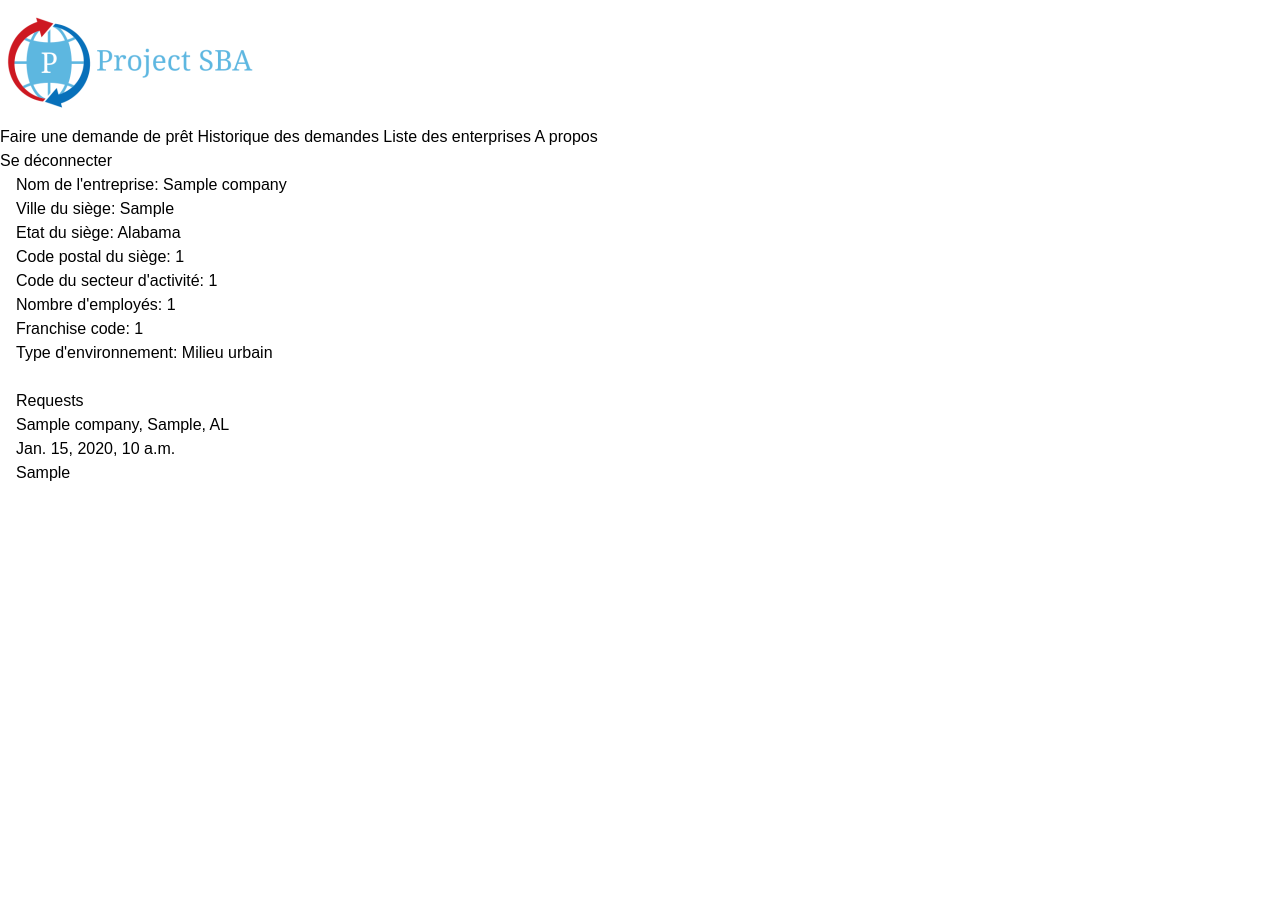
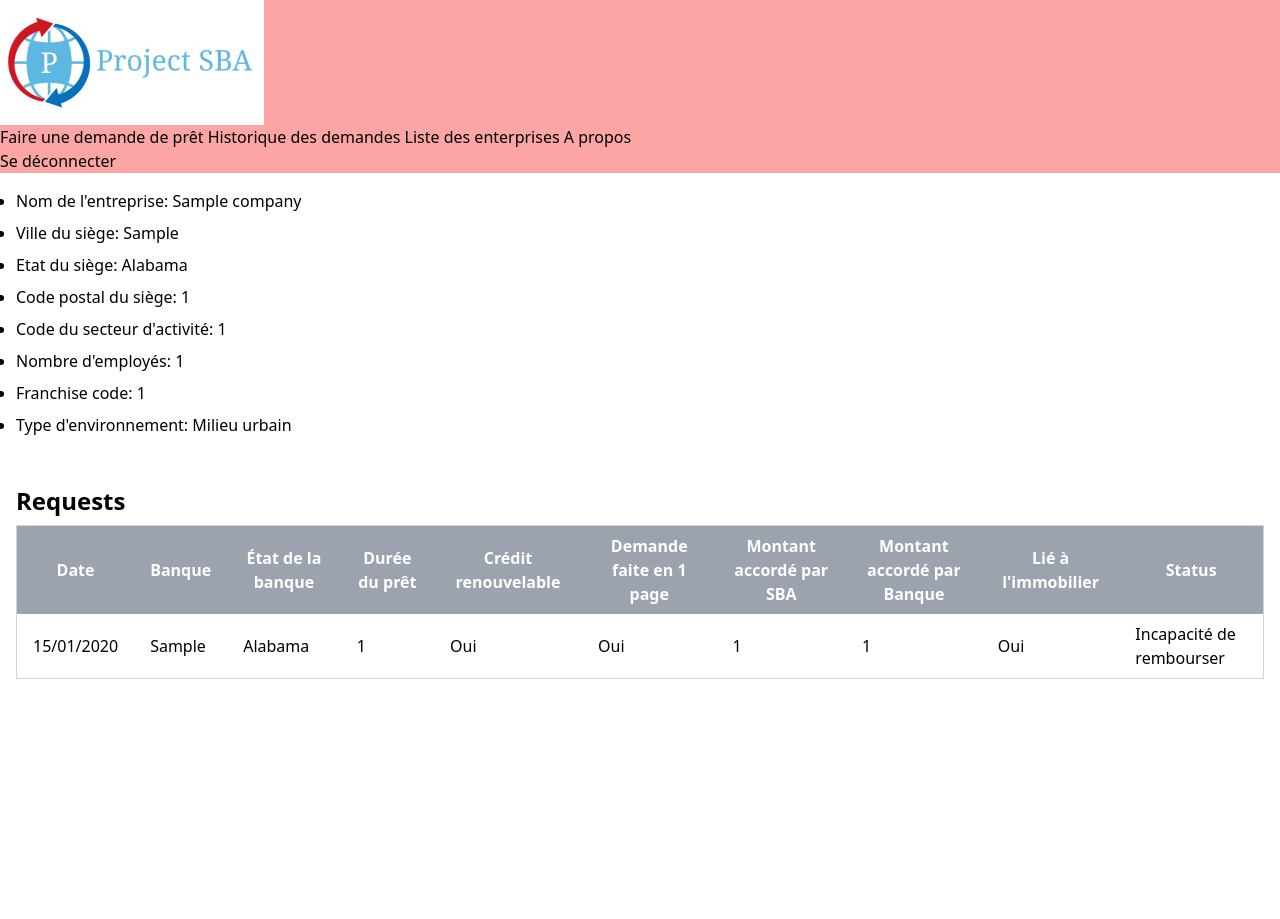
Before and after one commit to cjulliar/loan_project, a Django app: page /company/1 in a window 1280 px wide. Shown: the top 919 px of the page. Before the commit the page ends 481 px from the top, so only its background shows below. Run offline with Django 4.2, Linux system fonts and the light colour scheme; a user stored in the database is signed in; tables that the repository leaves empty hold one stand-in row (values such as "Sample post"); some libraries are stand-ins or nearby versions.

Commit message:
design des tableaux historique et company

```diff
--- a/app/main/models.py
+++ b/app/main/models.py
@@ -45,3 +45,6 @@ class Request(models.Model):
     def company_data(self, column):
         company = self.company
         return company[column]
+
+    def formatted_date(self):
+        return self.date.strftime('%d/%m/%Y')
--- a/app/main/templates/main/companies_page.html
+++ b/app/main/templates/main/companies_page.html
@@ -8,6 +8,9 @@
             <li>
                 <a href="{% url 'main:company' pk=company.id %}">
                     {{company.name}} - {{company.get_state_display}}
+                {% comment %} <a href="/funct/{{funct.id}}"> {% endcomment %}
+                {% comment %} <a"href="{% url "company-detail" pk=company.id %}"> {% endcomment %}
+                    {% comment %} {{ company.name }} {% endcomment %}
                 </a>
             </li>
         {% endfor %}
--- a/app/main/templates/main/company_page.html
+++ b/app/main/templates/main/company_page.html
@@ -1,25 +1,50 @@
 {% extends "base.html" %}
 
 {% block content %}
-    <ul>
-        <li>Nom de l'entreprise:  {{company.name}}</li>
-        <li>Ville du siège:       {{company.city}}</li>
-        <li>Etat du siège:        {{company.get_state_display}}</li>
-        <li>Code postal du siège: {{company.zip}}</li>
-        <li>Code du secteur d'activité: {{company.naics}}</li>
-        <li>Nombre d'employés:    {{company.num_employees}}</li>
-        <li>Franchise code:       {{company.franchise_code}}</li>
-        <li>Type d'environnement: {{company.get_urban_rural_display}}</li>
-
+    <ul class="list-disc mt-4">
+        <li class="mb-2">Nom de l'entreprise:  {{ company.name }}</li>
+        <li class="mb-2">Ville du siège:       {{ company.city }}</li>
+        <li class="mb-2">Etat du siège:        {{ company.get_state_display }}</li>
+        <li class="mb-2">Code postal du siège: {{ company.zip }}</li>
+        <li class="mb-2">Code du secteur d'activité: {{ company.naics }}</li>
+        <li class="mb-2">Nombre d'employés:    {{ company.num_employees }}</li>
+        <li class="mb-2">Franchise code:       {{ company.franchise_code }}</li>
+        <li class="mb-2">Type d'environnement: {{ company.get_urban_rural_display }}</li>
     </ul><br>
 
-    <h3>Requests</h3>
-    <ul>
-        {% for request in requests %}
-            <li>{{ request.company }}</li>
-            <li>{{ request.date }}</li>
-            <li>{{ request.bank }}</li>
-            <!-- Afficher d'autres détails de la Request -->
-        {% endfor %}
-    </ul>
+    <h3 class="text-2xl font-bold mt-4 mb-2">Requests</h3>
+    <div class="overflow-x-auto">
+        <table class="w-full border-collapse border border-gray-300">
+            <thead>
+                <tr class="bg-gray-400 text-white">
+                    <th class="py-2 px-4">Date</th>
+                    <th class="py-2 px-4">Banque</th>
+                    <th class="py-2 px-4">État de la banque</th>
+                    <th class="py-2 px-4">Durée du prêt</th>
+                    <th class="py-2 px-4">Crédit renouvelable</th>
+                    <th class="py-2 px-4">Demande faite en 1 page</th>
+                    <th class="py-2 px-4">Montant accordé par SBA</th>
+                    <th class="py-2 px-4">Montant accordé par Banque</th>
+                    <th class="py-2 px-4">Lié à l'immobilier</th>
+                    <th class="py-2 px-4">Status</th>
+                </tr>
+            </thead>
+            <tbody>
+                {% for request in requests %}
+                    <tr class="{% cycle 'bg-white' 'bg-gray-200'  %}">
+                        <td class="py-2 px-4">{{ request.formatted_date }}</td>
+                        <td class="py-2 px-4">{{ request.bank }}</td>
+                        <td class="py-2 px-4">{{ request.get_bank_state_display }}</td>
+                        <td class="py-2 px-4">{{ request.term }}</td>
+                        <td class="py-2 px-4">{{ request.get_rev_line_cr_display }}</td>
+                        <td class="py-2 px-4">{{ request.get_low_doc_display }}</td>
+                        <td class="py-2 px-4">{{ request.sba_appv }}</td>
+                        <td class="py-2 px-4">{{ request.gr_appv }}</td>
+                        <td class="py-2 px-4">{{ request.get_real_estate_display }}</td>
+                        <td class="py-2 px-4">{{ request.get_status_display }}</td>
+                    </tr>
+                {% endfor %}
+            </tbody>
+        </table>
+    </div>
 {% endblock %}
--- a/app/main/urls.py
+++ b/app/main/urls.py
@@ -9,6 +9,6 @@ urlpatterns = [
     path('companies/', views.CompaniesListView.as_view(), name='companies'),
     path('company/<int:pk>', views.CompanyDetailView.as_view(), name='company'),
     path("create_company", views.create_company, name="create_company"),
-    path('loan_history/', views.loan_history, name='loan_history'),
+    path('loan_history/', views.LoanHistoryListView.as_view(), name='loan_history'),
     path('loan_request/', views.loan_request, name='loan_request'),
 ]
--- a/app/main/views.py
+++ b/app/main/views.py
@@ -34,19 +34,14 @@ class CompaniesListView(LoginRequiredMixin, ListView):
 # class CompanyDetailView(LoginRequiredMixin, DetailView):
 #     model = Company
 #     template_name = "main/company_page.html"
-
 class CompanyDetailView(LoginRequiredMixin, DetailView):
     model = Company
     template_name = "main/company_page.html"
     def get_context_data(self, **kwargs):
         context = super().get_context_data(**kwargs)
-        # Récupérer la Company actuelle
         company = context['object']
-        # Ajouter la Company au contexte
         context['company'] = company
-        # Récupérer les Request associées à la Company
         requests = Request.objects.filter(company=company)
-        # Ajouter les Request au contexte
         context['requests'] = requests
         return context
 
@@ -69,9 +64,11 @@ def create_company(request):
         })
 
 
-def loan_history(request):
-    return render(request, 'main/loan_history_page.html')
-
+# def loan_history(request):
+#     return render(request, 'main/loan_history_page.html')
+class LoanHistoryListView(LoginRequiredMixin, ListView):
+    model = Request
+    template_name = "main/loan_history_page.html"
 
 def loan_request(request):
     if request.method == "POST":
--- a/app/templates/base.html
+++ b/app/templates/base.html
@@ -16,9 +16,12 @@
                   colors: {
                     blue: '#002e6d',
                     red: '#cc0000',
-                    gray: '#969696',
+                    gray: {
+                        200:'c1c1c1',
+                        400:'#969696',
+                        800:'#686868'
+                    }
                     white: '#ffffff',
-                    darkgray: '#686868',
                   },
                   fontFamily: {
                     sans: ['Source Sans Pro', 'sans-serif'],
```
Also changed, not shown: app/main/templates/main/loan_history_page.html (+45 -0 lines).
